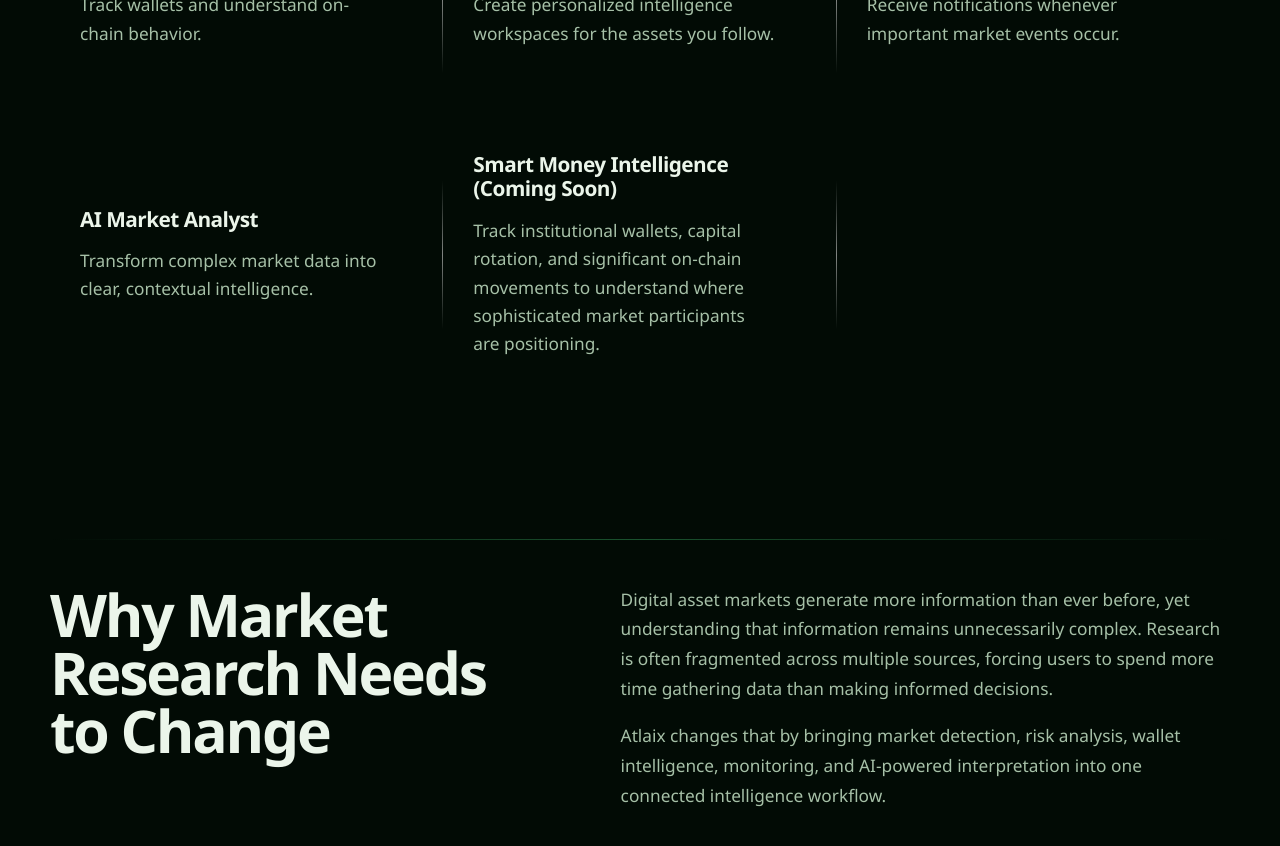
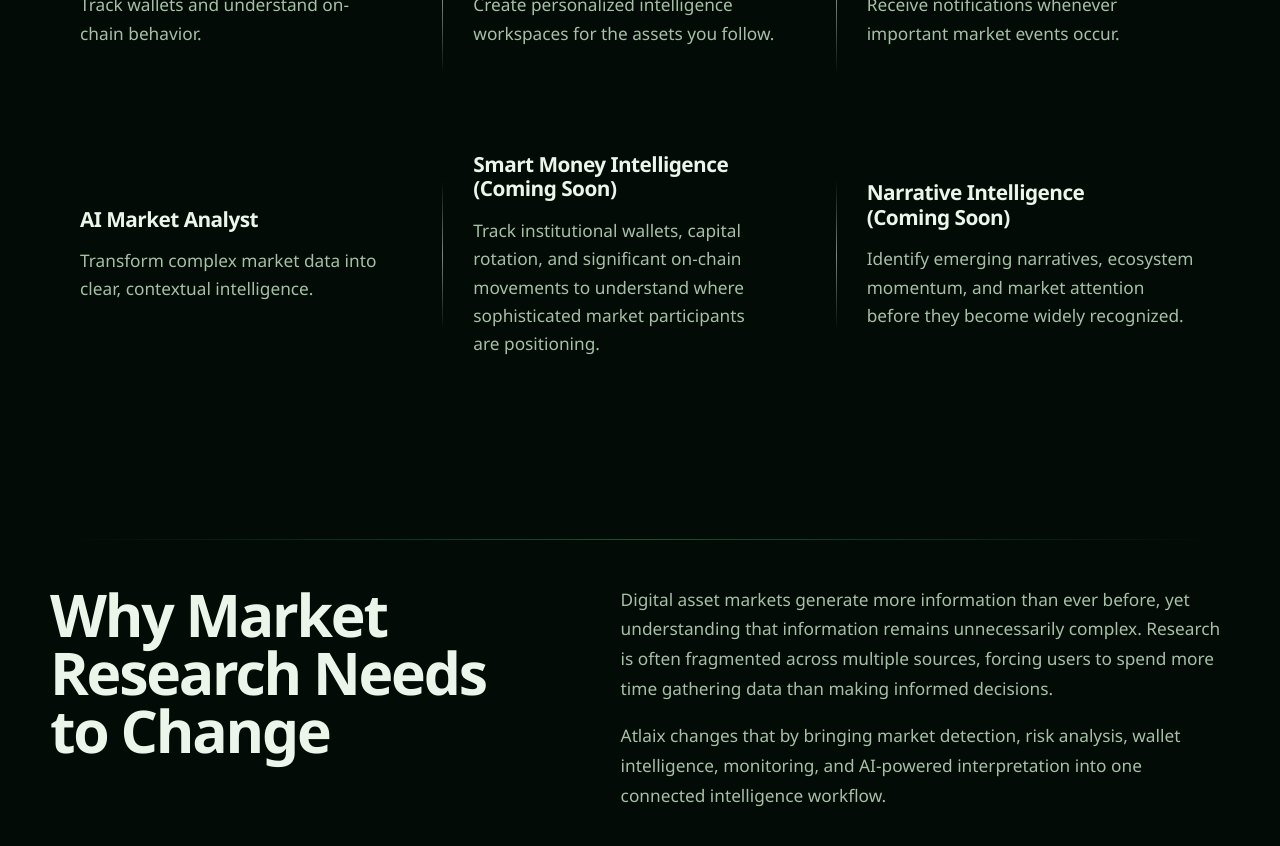
Before and after one commit to Nitronuel/atlaixsite, a React (Vite) app: page / in a window 1280 px wide. Shown: the part 2120-2966 px from the top of the page. Built offline with nearby package versions, Linux system fonts and the light colour scheme.

Commit message:
Add narrative intelligence card

```diff
--- a/src/App.jsx
+++ b/src/App.jsx
@@ -78,6 +78,12 @@
     meta: "Advanced flows",
     body: "Track institutional wallets, capital rotation, and significant on-chain movements to understand where sophisticated market participants are positioning.",
     visual: "linear-gradient(135deg, oklch(27% 0.075 160) 0%, oklch(14% 0.045 154) 52%, oklch(8% 0.03 150) 100%)",
+  },
+  {
+    title: "Narrative Intelligence (Coming Soon)",
+    meta: "Market attention",
+    body: "Identify emerging narratives, ecosystem momentum, and market attention before they become widely recognized.",
+    visual: "linear-gradient(135deg, oklch(29% 0.08 148) 0%, oklch(15% 0.046 156) 52%, oklch(8% 0.03 150) 100%)",
   },
 ];
 
```
